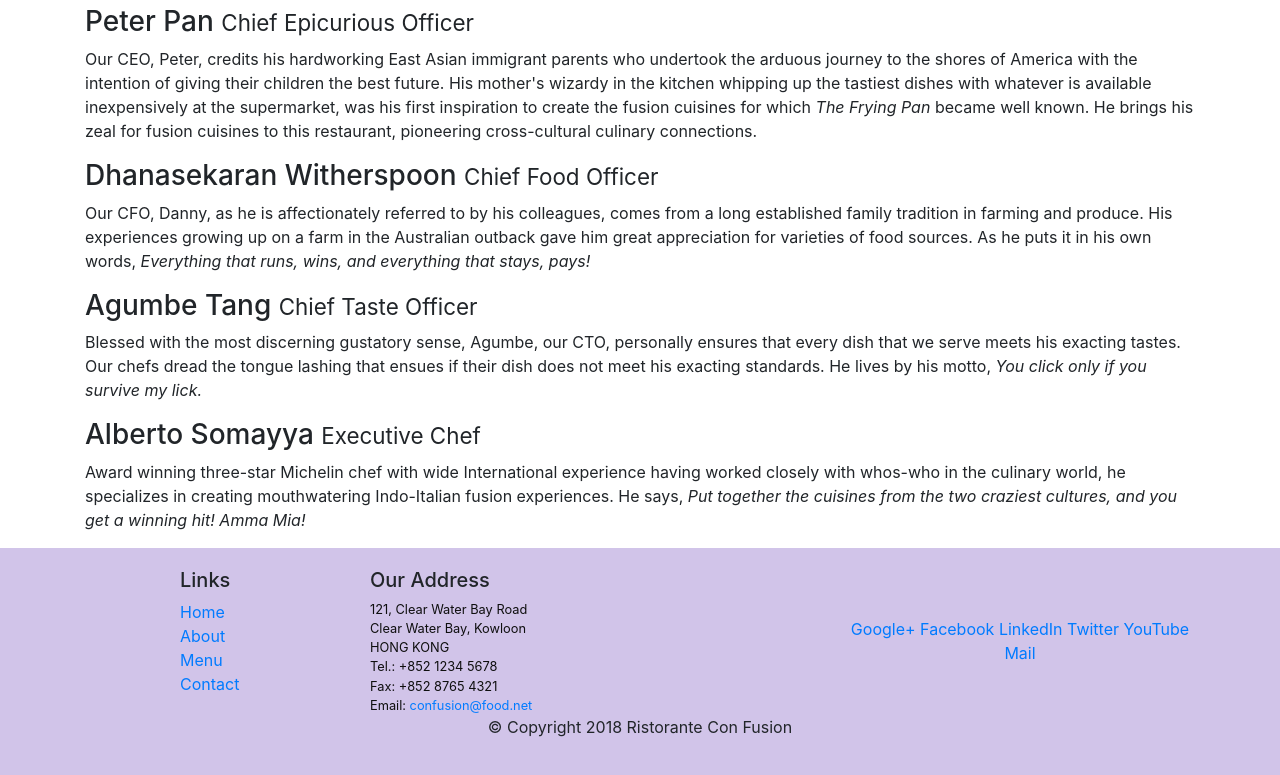
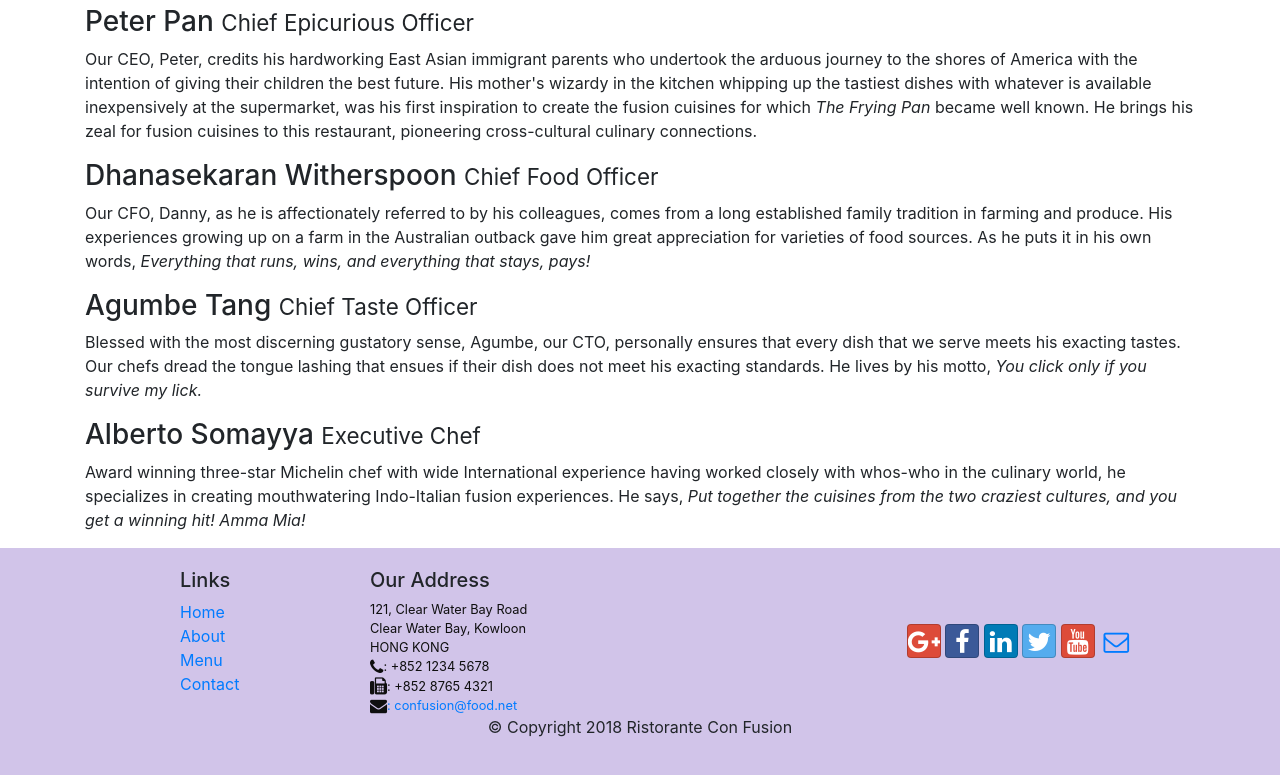
Before and after one commit to Pranshu012/hotelSite-BootStrap, a website: page aboutus.html in a window 1280 px wide. Shown: the part 800-1575 px from the top of the page. Drawn offline with nearby package versions, Linux system fonts and the light colour scheme.

Commit message:
icon font

```diff
--- a/aboutus.html
+++ b/aboutus.html
@@ -4,6 +4,8 @@
 <head>
 
     <link rel="stylesheet" href="node_modules/bootstrap/dist/css/bootstrap.min.css">
+    <link rel="stylesheet" href="node_modules/font-awesome/css/font-awesome.min.css">
+    <link rel="stylesheet" href="node_modules/bootstrap-social/bootstrap-social.css">
     <link href="css/styles.css" rel="stylesheet">
     <title>Ristorante Con Fusion: About Us</title>
 
@@ -19,10 +21,10 @@
             <a class="navbar-brand mr-auto" href="./index.html">Ristorante Con Fusion</a>
             <div class="collapse navbar-collapse" id="Navbar">
             <ul class="navbar-nav mr-auto">
-                <li class="nav-item"><a class="nav-link" href="./index.html">Home</a></li>
-                <li class="nav-item active"><a class="nav-link" href="#">About</a></li>
-                <li class="nav-item"><a class="nav-link" href="#">Menu</a></li>
-                <li class="nav-item"><a class="nav-link" href="#">Contact</a></li>
+                <li class="nav-item"><a class="nav-link" href="./index.html"><span class="fa fa-home fa-lg"></span> Home</a></li>
+                <li class="nav-item active"><a class="nav-link" href="#"><span class="fa fa-info fa-lg"></span> About</a></li>
+                <li class="nav-item"><a class="nav-link" href="#"><span class="fa fa-list fa-lg"></span> Menu</a></li>
+                <li class="nav-item"><a class="nav-link" href="#"><span class="fa fa-address-card fa-lg"></span> Contact</a></li>
             </div>
         </div>
 
@@ -103,19 +105,19 @@
 		              121, Clear Water Bay Road<br>
 		              Clear Water Bay, Kowloon<br>
 		              HONG KONG<br>
-		              Tel.: +852 1234 5678<br>
-		              Fax: +852 8765 4321<br>
-		              Email: <a href="mailto:confusion@food.net">confusion@food.net</a>
+		              <i class="fa fa-phone fa-lg"></i>: +852 1234 5678<br>
+                      <i class="fa fa-fax fa-lg"></i>: +852 8765 4321<br>
+                      <i class="fa fa-envelope fa-lg"></i><a href="mailto:confusion@food.net">: confusion@food.net</a>
 		           </address>
                 </div>
                 <div class="col-12 col-sm-4 align-self-center">
                     <div class="text-center">
-                        <a href="http://google.com/+">Google+</a>
-                        <a href="http://www.facebook.com/profile.php?id=">Facebook</a>
-                        <a href="http://www.linkedin.com/in/">LinkedIn</a>
-                        <a href="http://twitter.com/">Twitter</a>
-                        <a href="http://youtube.com/">YouTube</a>
-                        <a href="mailto:">Mail</a>
+                        <a class="btn btn-social-icon btn-google" href="http://google.com/+"><i class="fa fa-google-plus"></i> </a>
+                        <a class="btn btn-social-icon btn-facebook" href="http://www.facebook.com/profile.php?id="><i class="fa fa-facebook"></i> </a>
+                        <a class="btn btn-social-icon btn-linkedin" href="http://www.linkedin.com/in/"><i class="fa fa-linkedin"></i> </a>
+                        <a class="btn btn-social-icon btn-twitter" href="http://twitter.com/"><i class="fa fa-twitter"></i> </a>
+                        <a class="btn btn-social-icon btn-google" href="http://youtube.com/"><i class="fa fa-youtube"></i> </a>
+                        <a class="btn btn-social-icon" href="mailto:"><i class="fa fa-envelope-o"></i> </a>
                     </div>
                 </div>
            </div>
--- a/package.json
+++ b/package.json
@@ -15,6 +15,8 @@
   },
   "dependencies": {
     "bootstrap": "^4.0.0",
+    "bootstrap-social": "^5.1.1",
+    "font-awesome": "^4.7.0",
     "jquery": "^3.3.1",
     "popper.js": "^1.12.9"
   }
```
Also changed, not shown: index.html (+16 -13 lines), 1 other file.
